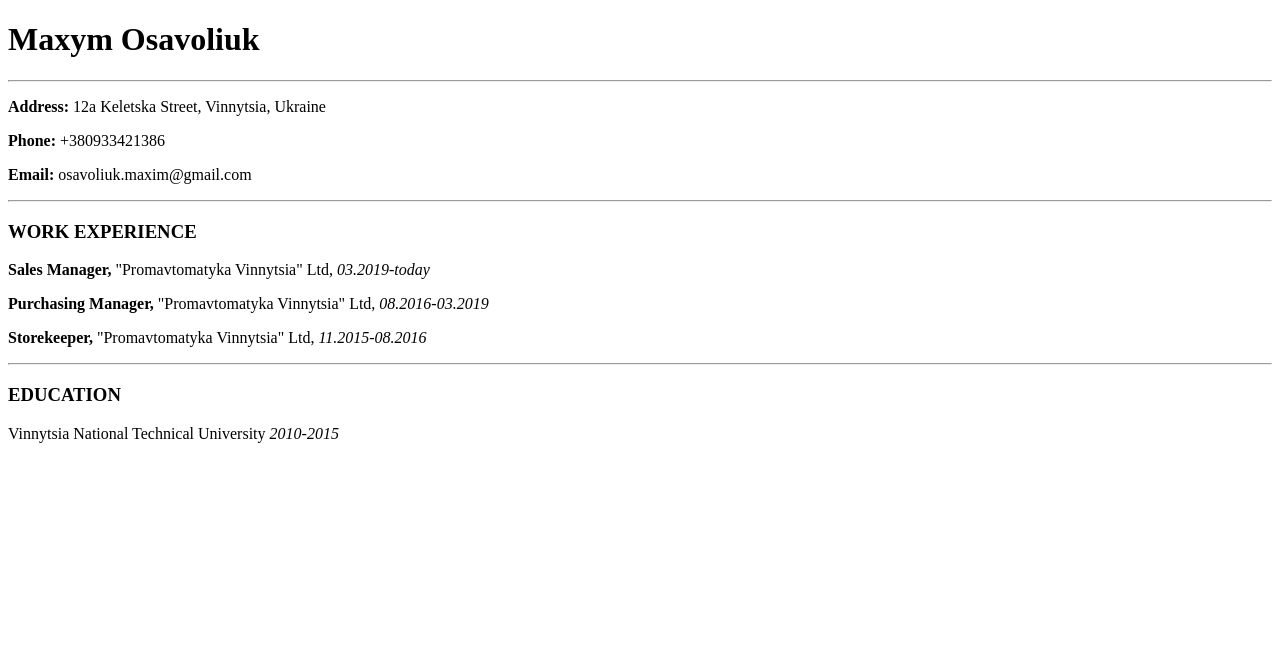
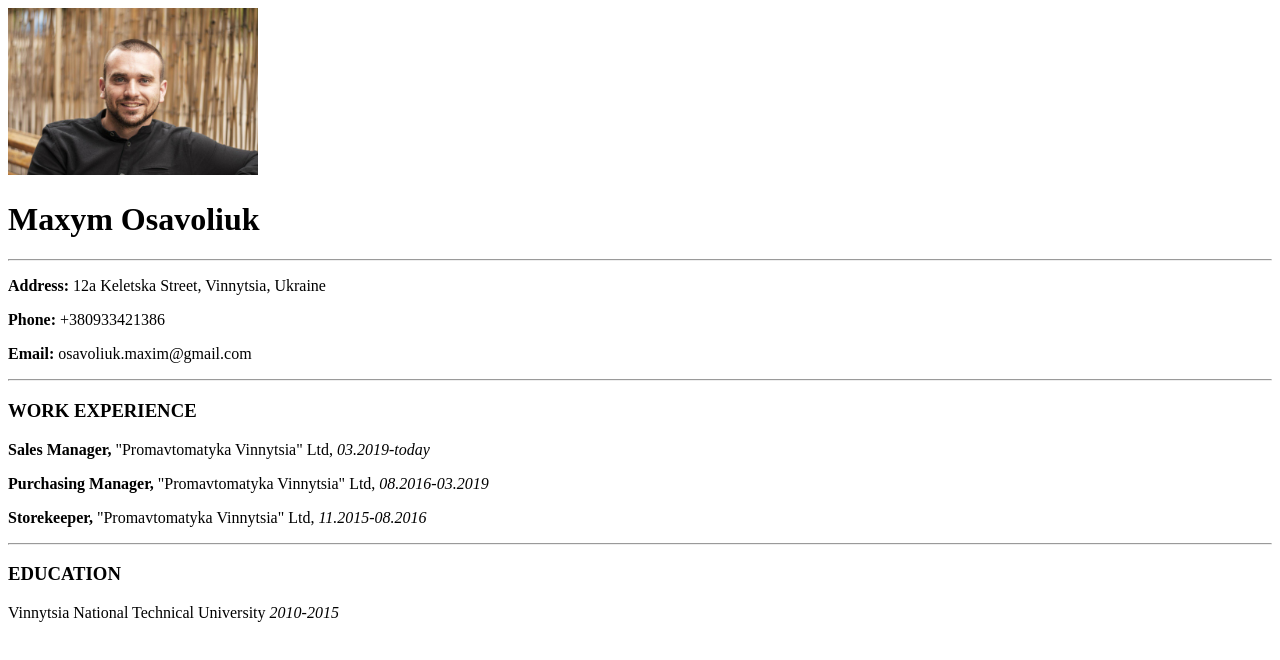
Before and after one commit to maxym-os/beetroot_lesson_1, a plain HTML site: page HW1(CV)/index.html in a window 1280 px wide. Drawn offline with Linux system fonts and the light colour scheme.

Commit message:
photo added

```diff
--- a/HW1(CV)/index.html
+++ b/HW1(CV)/index.html
@@ -5,6 +5,7 @@
         <meta charset="utf-8">
     </head>
     <body>
+        <img src="../HW1(CV)/img/photo.jpg" width="250px" alt="photo">
         <h1>Maxym Osavoliuk</h1><hr>
         <p><strong>Address:</strong> 12a Keletska Street, Vinnytsia, Ukraine</p>
         <p><strong>Phone:</strong> +380933421386</p>
```
Also changed, not shown: HW1(CV)/img/photo.jpg (added).
